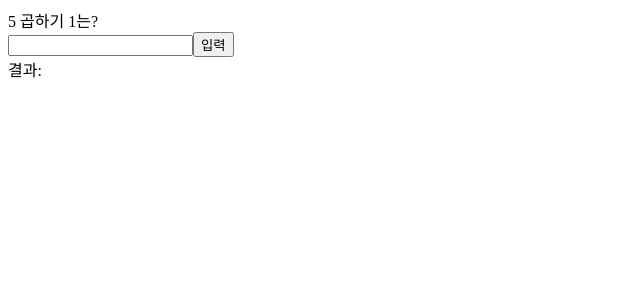
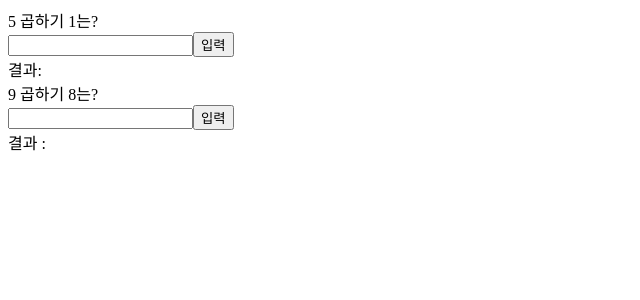
Before and after one commit to JUNWOO45/react_inflearn_game, a React (Create React App) app: page / in a window 1280 px wide. Shown: the top 300 px of the page, without its empty margins (0-640 px from the left). Built offline with nearby package versions, Linux system fonts and the light colour scheme.

Commit message:
feat: 구구단 컴포넌트 hooks로 리팩토링

```diff
--- a/src/components/App.js
+++ b/src/components/App.js
@@ -1,5 +1,6 @@
 import React from 'react';
 import Gugudan from './Gugudan';
+import GugudanHooks from './GugudanHooks';
 
 class App extends React.Component {
   constructor(props) {
@@ -10,6 +11,7 @@ class App extends React.Component {
     return (
       <div>
         <Gugudan />
+        <GugudanHooks />
       </div>
     );
   }
--- a/src/components/Gugudan.js
+++ b/src/components/Gugudan.js
@@ -43,7 +43,7 @@ class Gugudan extends Component {
     return (
       <>
         {this.state.first} 곱하기 {this.state.last}는?
-        <form onClick={this.calculate}>
+        <form onSubmit={this.calculate}>
           <input ref={c => this.input = c} type="number" value={this.state.value} onChange={this.onKeyDown}/>
           <button>입력</button>
         </form>
--- /dev/null
+++ b/src/components/GugudanHooks.js
@@ -0,0 +1,43 @@
+import React from 'react';
+
+const GugudanHooks = () => {
+  const [first, setFirst] = React.useState(Math.ceil(Math.random() * 9));
+  const [second, setSecond] = React.useState(Math.ceil(Math.random() * 9));
+  const [value, setValue] = React.useState('');
+  const [result, setResult] = React.useState('');
+
+  let inputRef = React.useRef(null);
+
+  const calculate = (e) => {
+    e.preventDefault();
+    if(Number(first) * Number(second) === Number(value)) {
+      setFirst(Math.ceil(Math.random() * 9));
+      setSecond(Math.ceil(Math.random() * 9));
+      setValue('');
+      setResult('딩동댕! ' + result);
+    } else {
+      setResult('땡');
+      setValue('');
+    }
+
+    inputRef.current.focus();
+  }
+
+  const onKeyDown = (e) => {
+    setValue(e.target.value);
+  }
+return (
+    <>
+      <div>{first} 곱하기 {second}는?</div>
+      <form onSubmit={calculate}>
+        <input ref={inputRef} type="number" onChange={onKeyDown} value={value}></input>
+        <button>입력</button>
+      </form>
+      <div>
+        결과 : {result}
+      </div>
+    </>
+  );
+}
+
+export default GugudanHooks;
```
